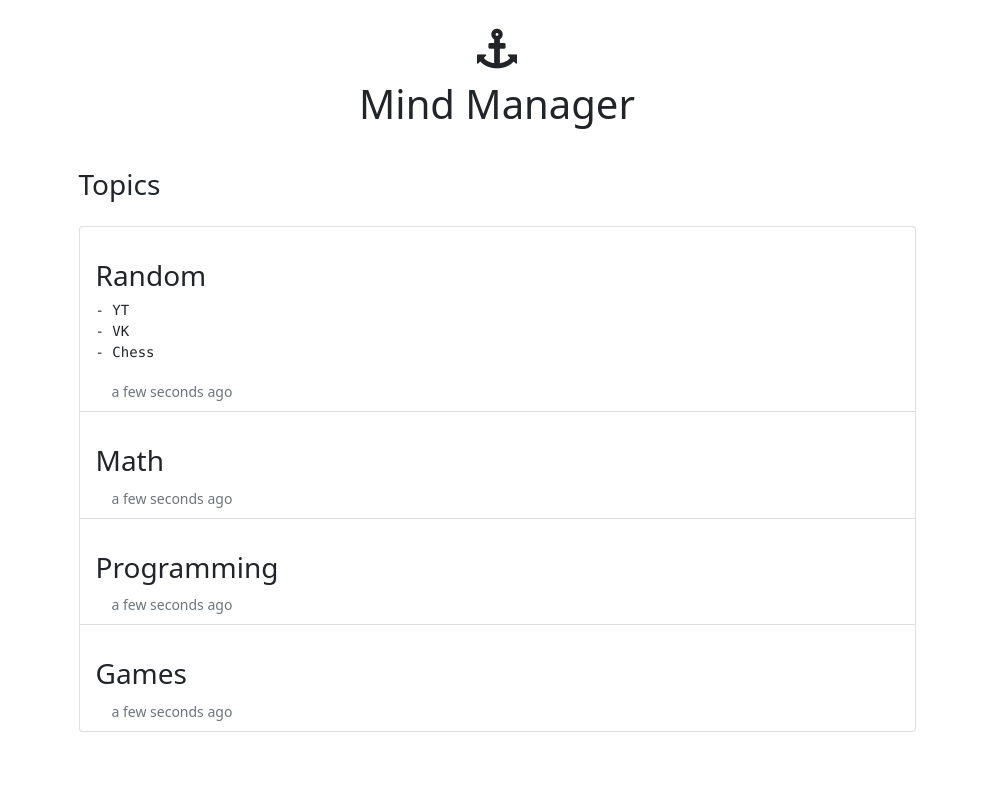
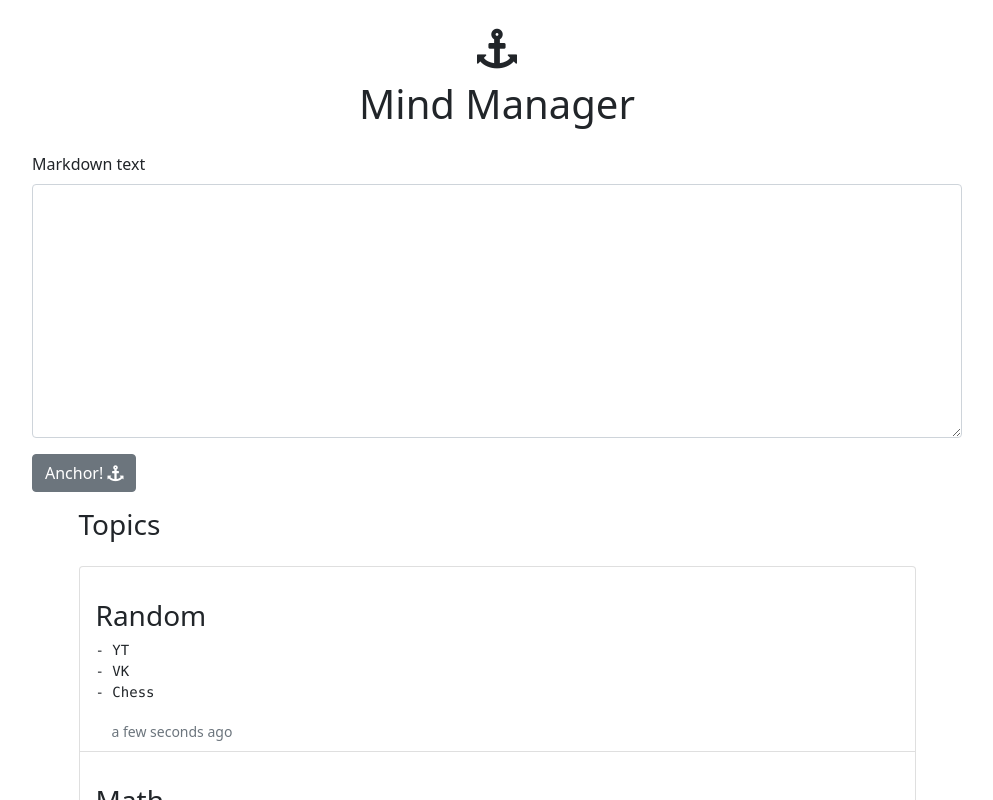
Before and after one commit to mlgmontage/mindmanagerapp, a React (Create React App) app in the folder frontend/: page / in a window 1280 px wide. Shown: the top 800 px of the page, without its empty margins (143-1136 px from the left). Built offline with nearby package versions, Linux system fonts and the light colour scheme.

Commit message:
Topic Form

```diff
--- a/frontend/src/App.js
+++ b/frontend/src/App.js
@@ -1,4 +1,5 @@
 import Topics from "./components/Topics";
+import TopicForm from "./components/TopicForm";
 
 function App() {
   return (
@@ -9,6 +10,7 @@ function App() {
         </h1>
         <h1 className="text-center">Mind Manager</h1>
       </header>
+      <TopicForm />
       <Topics />
     </div>
   );
--- /dev/null
+++ b/frontend/src/components/TopicForm.js
@@ -0,0 +1,21 @@
+function TopicForm() {
+  return (
+    <form className="col-md-10 m-auto">
+      <div className="mb-3">
+        <label className="form-label" htmlFor="MarkDownText">
+          Markdown text
+        </label>
+        <textarea
+          className="form-control"
+          rows="10"
+          id="MarkDownText"
+        ></textarea>
+      </div>
+      <div className="btn btn-secondary btn-large">
+        Anchor! <i className="fa fa-anchor"></i>
+      </div>
+    </form>
+  );
+}
+
+export default TopicForm;
```
